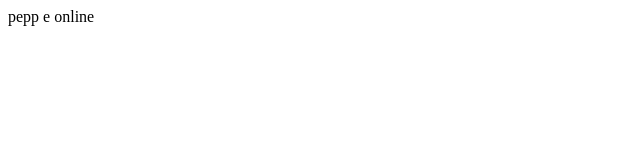
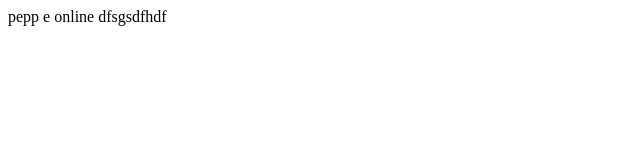
Before and after one commit to seb1o/intro, a plain HTML site: page index.html in a window 1280 px wide. Shown: the whole page, without its empty margins (0-640 px from the left). Drawn offline with Linux system fonts and the light colour scheme.

Commit message:
Update index.html

```diff
--- a/index.html
+++ b/index.html
@@ -6,6 +6,6 @@
     <title>Document</title>
 </head>
 <body>
-    pepp e online
+    pepp e online dfsgsdfhdf
 </body>
 </html>
```
